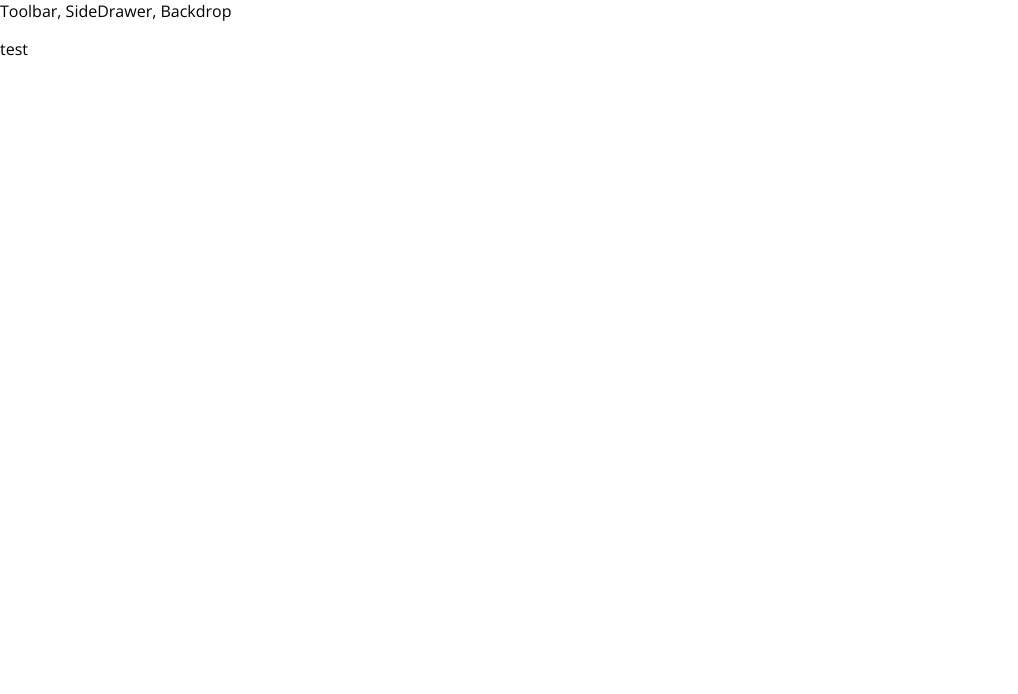
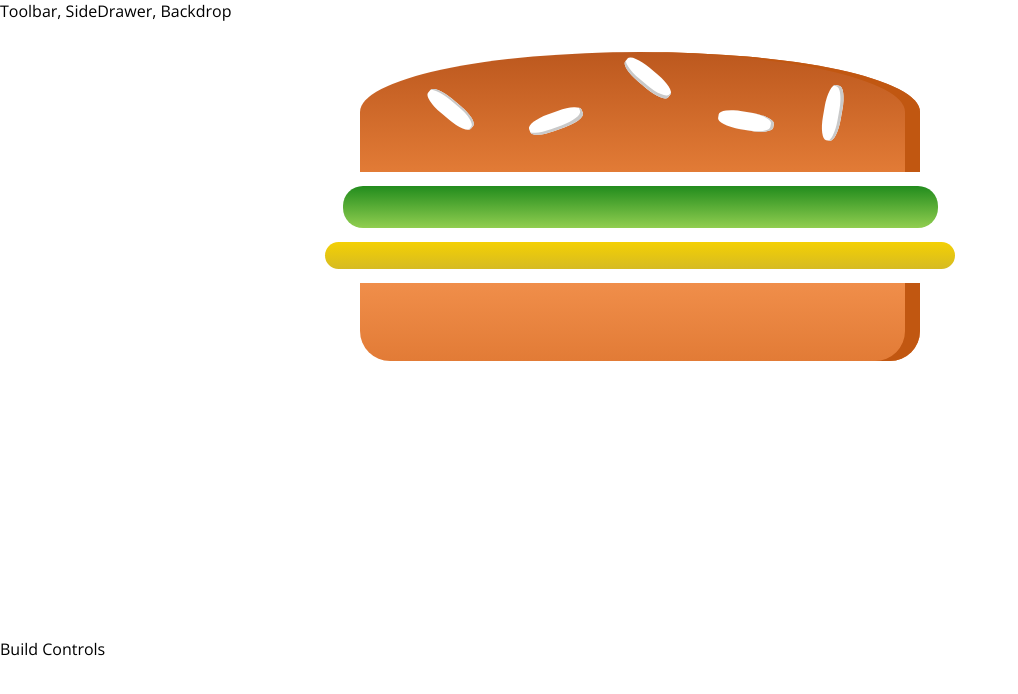
Before and after one commit to ConnorDillonDev/ReactTheBurgerBuilderBasic, a React app in the folder burger-builder-starting-setup/: page / in a window 1280 px wide. Shown: the top 694 px of the page, without its empty margins (0-1018 px from the left). Built offline with nearby package versions, Linux system fonts and the light colour scheme.

Commit message:
the hardcoded burger

```diff
--- a/burger-builder-starting-setup/package.json
+++ b/burger-builder-starting-setup/package.json
@@ -31,6 +31,7 @@
     "postcss-flexbugs-fixes": "3.2.0",
     "postcss-loader": "2.0.8",
     "promise": "8.0.1",
+    "prop-types": "^15.7.2",
     "raf": "3.4.0",
     "react": "^16.11.0",
     "react-dev-utils": "^5.0.1",
--- a/burger-builder-starting-setup/src/App.js
+++ b/burger-builder-starting-setup/src/App.js
@@ -1,4 +1,5 @@
 import React, { Component } from 'react';
+import BurgerBuilder from './containers/BurgerBuilder/BurgerBuilder'
 
 import Layout from './components/Layout/Layout'
 
@@ -7,7 +8,7 @@
     return (
       <div>
         <Layout>
-        <p>test</p>
+        <BurgerBuilder/>
         </Layout>
 
       </div>
--- /dev/null
+++ b/burger-builder-starting-setup/src/components/Burger/Burger.css
@@ -0,0 +1,30 @@
+.Burger {
+  width: 100%;
+  margin: auto;
+  height: 250px;
+  overflow: hidden; /* Hide scrollbars */
+  text-align: center;
+  font-weight: bold;
+  font-size: 1.2rem;
+}
+
+@media (min-width: 500px) and (min-height: 400px) {
+  .Burger {
+    width: 350px;
+    height: 300px;
+  }
+}
+
+@media (min-width: 500px) and (min-height: 401px) {
+  .Burger {
+    width: 450px;
+    height: 400px;
+  }
+}
+
+@media (min-width: 1000px) and (min-height: 700px) {
+  .Burger {
+    width: 700px;
+    height: 600px;
+  }
+}
--- /dev/null
+++ b/burger-builder-starting-setup/src/components/Burger/Burger.js
@@ -0,0 +1,16 @@
+import React from 'react';
+import classes from './Burger.css'
+import BurgerIngredient from './BurgerIngredient/BurgerIngredient'
+
+const burger = (props)=>{
+    return(
+        <div className={classes.Burger}>
+            <BurgerIngredient type="bread-top"/>
+            <BurgerIngredient type="salad"/>
+            <BurgerIngredient type="cheese"/>
+            <BurgerIngredient type="bread-bottom"/>
+        </div>
+    );
+}
+
+export default burger;
--- /dev/null
+++ b/burger-builder-starting-setup/src/components/Burger/BurgerIngredient/BurgerIngredient.css
@@ -0,0 +1,113 @@
+.BreadBottom {
+    height: 13%;
+    width: 80%;
+    background: linear-gradient(#F08E4A, #e27b36);
+    border-radius: 0 0 30px 30px;
+    box-shadow: inset -15px 0 #c15711;
+    margin: 2% auto;
+}
+
+.BreadTop {
+    height: 20%;
+    width: 80%;
+    background: linear-gradient(#bc581e, #e27b36);
+    border-radius: 50% 50% 0 0;
+    box-shadow: inset -15px 0 #c15711;
+    margin: 2% auto;
+    position: relative;
+}
+
+.Seeds1 {
+    width: 10%;
+    height: 15%;
+    position: absolute;
+    background-color: white;
+    left: 30%;
+    top: 50%;
+    border-radius: 40%;
+    transform: rotate(-20deg);
+    box-shadow: inset -2px -3px #c9c9c9;
+}
+
+.Seeds1:after {
+    content: "";
+    width: 100%;
+    height: 100%;
+    position: absolute;
+    background-color: white;
+    left: -170%;
+    top: -260%;
+    border-radius: 40%;
+    transform: rotate(60deg);
+    box-shadow: inset -1px 2px #c9c9c9;
+  }
+
+.Seeds1:before {
+    content: "";
+    width: 100%;
+    height: 100%;
+    position: absolute;
+    background-color: white;
+    left: 180%;
+    top: -50%;
+    border-radius: 40%;
+    transform: rotate(60deg);
+    box-shadow: inset -1px -3px #c9c9c9;
+  }
+
+  .Seeds2 {
+    width: 10%;
+    height: 15%;
+    position: absolute;
+    background-color: white;
+    left: 64%;
+    top: 50%;
+    border-radius: 40%;
+    transform: rotate(10deg);
+    box-shadow: inset -3px 0 #c9c9c9;
+  }
+
+  .Seeds2:before {
+    content: "";
+    width: 100%;
+    height: 100%;
+    position: absolute;
+    background-color: white;
+    left: 150%;
+    top: -130%;
+    border-radius: 40%;
+    transform: rotate(90deg);
+    box-shadow: inset 1px 3px #c9c9c9;
+  }
+
+
+.Meat {
+    width: 80%;
+    height: 8%;
+    background: linear-gradient(#7f3608, #702e05);
+    margin: 2% auto;
+    border-radius: 15px;
+}
+
+.Cheese {
+    width: 90%;
+    height: 4.5%;
+    margin: 2% auto;
+    background: linear-gradient(#f4d004, #d6bb22);
+    border-radius: 20px;
+}
+
+.Salad {
+    width: 85%;
+    height: 7%;
+    margin: 2% auto;
+    background: linear-gradient(#228c1d, #91ce50);
+    border-radius: 20px;
+}
+
+.Bacon {
+    width: 80%;
+    height: 3%;
+    background: linear-gradient(#bf3813, #c45e38);
+    margin: 2% auto;
+}
--- /dev/null
+++ b/burger-builder-starting-setup/src/components/Burger/BurgerIngredient/BurgerIngredient.js
@@ -0,0 +1,45 @@
+import React, { Component } from "react";
+import classes from "./BurgerIngredient.css";
+import PropTypes from "prop-types";
+
+class BurgerIngredient extends Component {
+  render() {
+    let ingredient = null;
+
+    switch (this.props.type) {
+      case "bread-bottom":
+        ingredient = <div className={classes.BreadBottom}></div>;
+        break;
+      case "bread-top":
+        ingredient = (
+          <div className={classes.BreadTop}>
+            <div className={classes.Seeds1}></div>
+            <div className={classes.Seeds2}></div>
+          </div>
+        );
+        break;
+      case "meat":
+        ingredient = <div className={classes.Meat}></div>;
+        break;
+      case "cheese":
+        ingredient = <div className={classes.Cheese}></div>;
+        break;
+      case "bacon":
+        ingredient = <div className={classes.Bacon}></div>;
+        break;
+      case "salad":
+        ingredient = <div className={classes.Salad}></div>;
+        break;
+      default:
+        ingredient = null;
+    }
+
+    return ingredient;
+  }
+}
+
+BurgerIngredient.protoTypes = {
+  type: PropTypes.string.isRequired,
+};
+
+export default BurgerIngredient;
--- /dev/null
+++ b/burger-builder-starting-setup/src/components/Layout/Layout.css
@@ -0,0 +1,3 @@
+.Content{
+    margin-top: 16px;
+}
--- a/burger-builder-starting-setup/src/components/Layout/Layout.js
+++ b/burger-builder-starting-setup/src/components/Layout/Layout.js
@@ -1,10 +1,11 @@
 import React from "react";
-import Aux from '../../hoc/Aux';
+import Aux from "../../hoc/Aux";
+import classes from './Layout.css'
 
 const layout = (props) => (
   <Aux>
     <div>Toolbar, SideDrawer, Backdrop</div>
-    <main>{props.children}</main>
+    <main className={classes.Content}>{props.children}</main>
   </Aux>
 );
 
--- /dev/null
+++ b/burger-builder-starting-setup/src/containers/BurgerBuilder/BurgerBuilder.js
@@ -0,0 +1,17 @@
+import React, { Component } from "react";
+import Aux from "../../hoc/Aux";
+import Burger from "../../components/Burger/Burger";
+
+class BurgerBuilder extends Component {
+  render() {
+      console.log(<Burger/>);
+    return (
+      <Aux>
+        <Burger/>
+        <div>Build Controls</div>
+      </Aux>
+    );
+  }
+}
+
+export default BurgerBuilder;
```
Also changed, not shown: 1 other file (tests, documents, lock files or other folders).
